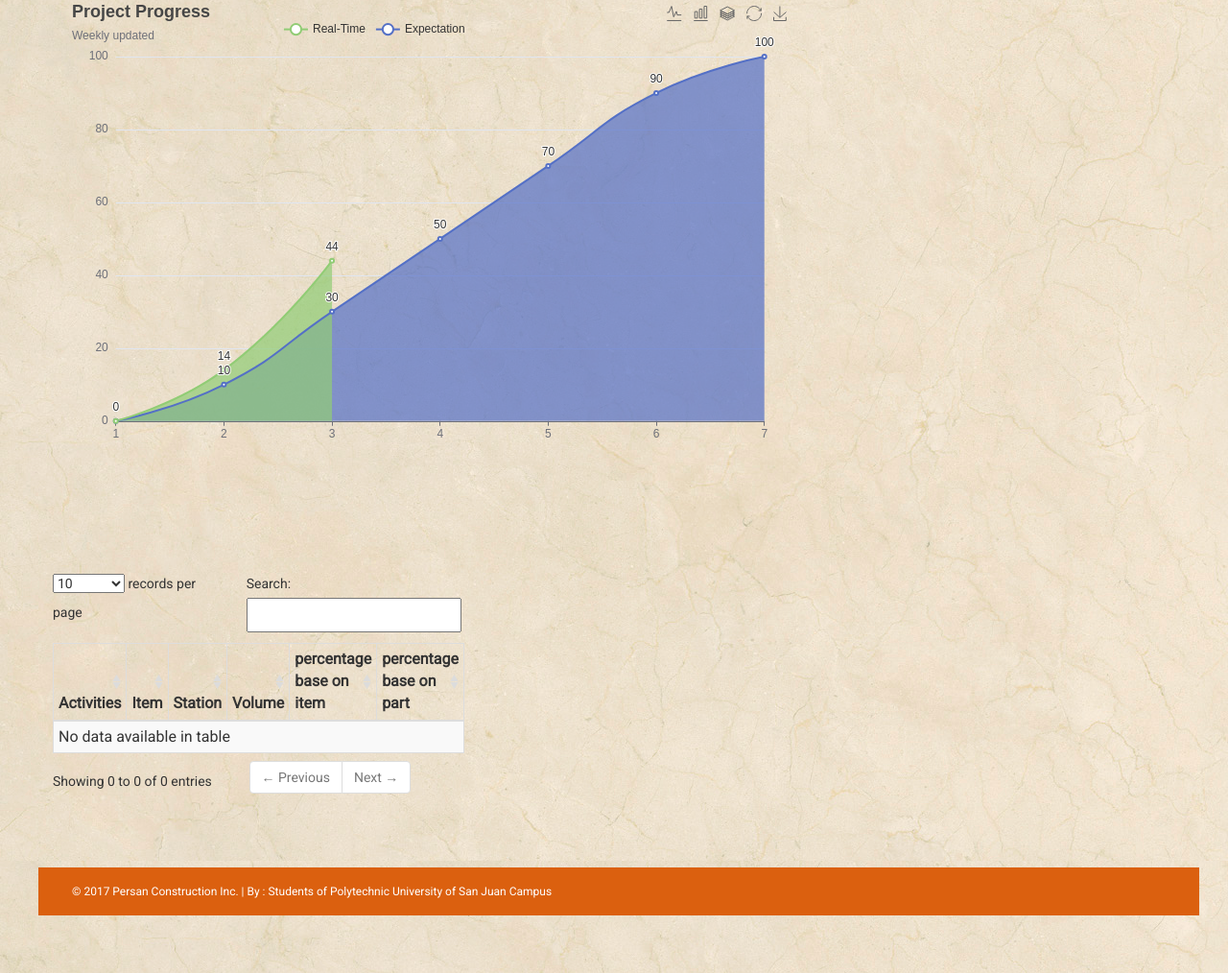
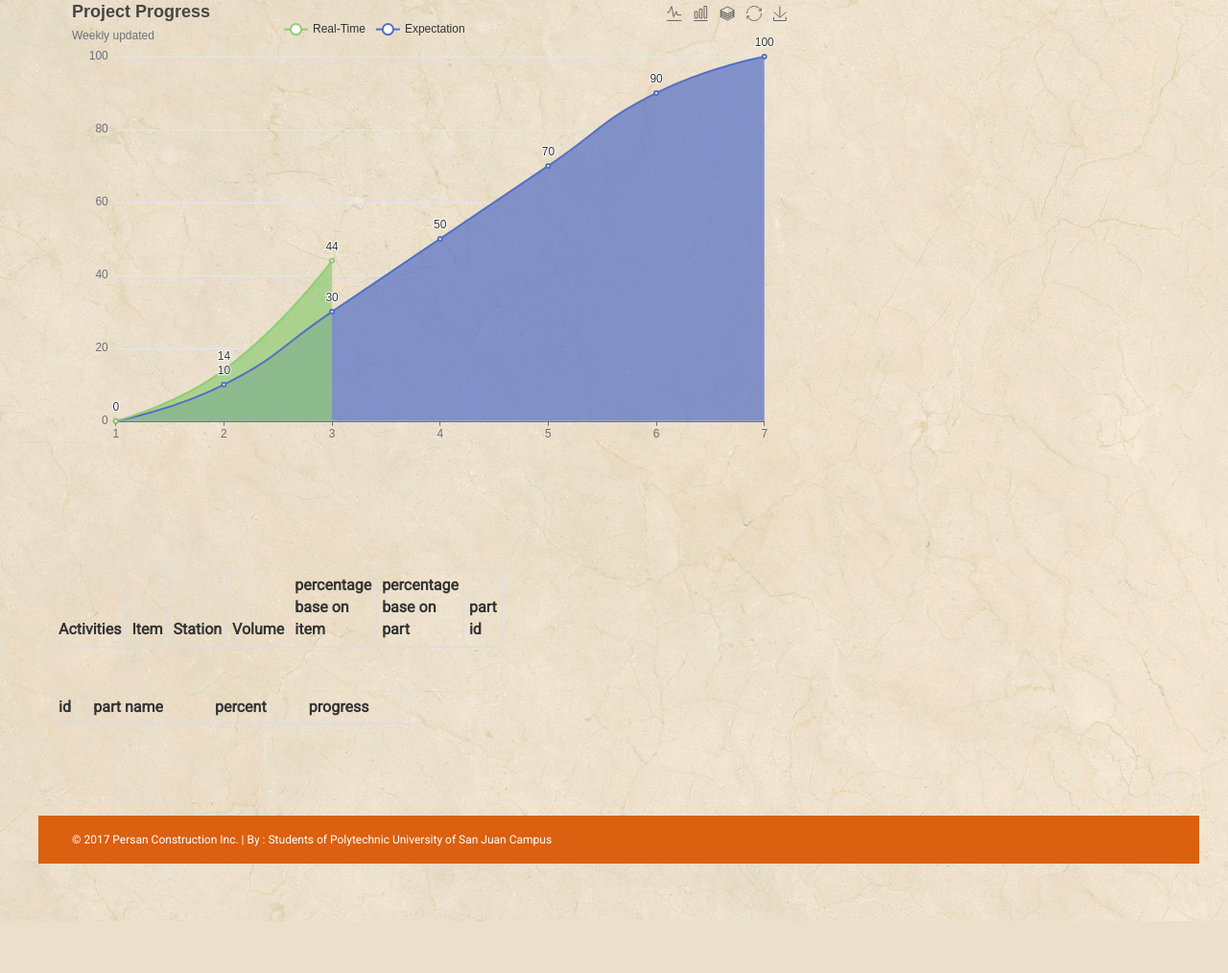
Before and after one commit to bendevelopss/mock4, a PHP site: page /view/others/isolation/main.php in a window 1280 px wide. Shown: the part 275-1289 px from the top of the page at 96% size. After the commit the page ends 1235 px from the top, so only its background shows below. Run offline with PHP 8.4, Linux system fonts and the light colour scheme; the visitor is signed in with stand-in values (Sample User, id 1); data comes from the database, SQL or seed files in the repository; data that the repository does not hold is empty; some libraries are stand-ins or nearby versions.

Commit message:
isolation progress item moving

```diff
--- a/controller/daily.js
+++ b/controller/daily.js
@@ -75,7 +75,7 @@ function populate_activity(){
 						{
 							//if(s[i][2]=='inactive'){enability='disabled'}
 							table_Activity.fnAddData
-							([s[i][0],s[i][1],s[i][2],s[i][3],
+							([s[i][0],s[i][1],s[i][2],s[i][3],s[i][4],s[i][5],
 
 
 
--- a/model/daily/populate_table_act.php
+++ b/model/daily/populate_table_act.php
@@ -2,14 +2,15 @@
     include('../master/connect.php');
 
 
-  $sql = "SELECT * from activities where status='active'";
+  // $sql = "SELECT * from activities where status='active'";
+  $sql = " SELECT activities_id,a.pay_item_id,a.description,station,a.qty,(a.qty/pi.qty)*100 as done,pi.percent*(a.qty/pi.qty) as part from activities as a, pay_item as pi where a.pay_item_id=pi.pay_item_id";
   $q = $conn->prepare($sql);
   $q -> execute();
   $browse = $q -> fetchAll();
 
   foreach($browse as $fetch)
   {
-    $output[] = array ($fetch['description'],$fetch['pay_item_id'], $fetch['station'],$fetch['qty']);
+    $output[] = array ($fetch['description'],$fetch['pay_item_id'], $fetch['station'],$fetch['qty'],$fetch['done'],$fetch['part']);
   }
 $conn = null;
 
--- a/view/others/isolation/main.php
+++ b/view/others/isolation/main.php
@@ -124,6 +124,22 @@ if (option && typeof option === "object") {
                               <th>Volume</th>
                               <th>percentage base on item</th>
                               <th>percentage base on part</th>
+                              <th>part id</th>
+
+                            </thead>
+
+                            <tbody></tbody>
+                          </table>
+                  </div> <!-- /. col -->
+                  </div>
+                  <div class="row" style="margin-top:25px">
+                  <div class="col-sm-4 col-xs-12">
+                          <table id="manTable" class="table table-condensed table-bordered table-hover table-striped" >
+                            <thead>
+                              <th>id</th>
+                              <th>part name</th>
+                              <th>percent</th>
+                              <th>progress</th>
 
                             </thead>
 
@@ -139,7 +155,7 @@ if (option && typeof option === "object") {
 
 
        <?php include("../../../view/master/design_end.html");//?>
-    <script src="../../../controller/daily.js" type="text/javascript"></script>
+    <script src="../../../controller/isolate.js" type="text/javascript"></script>
 
 
 </body>
```
